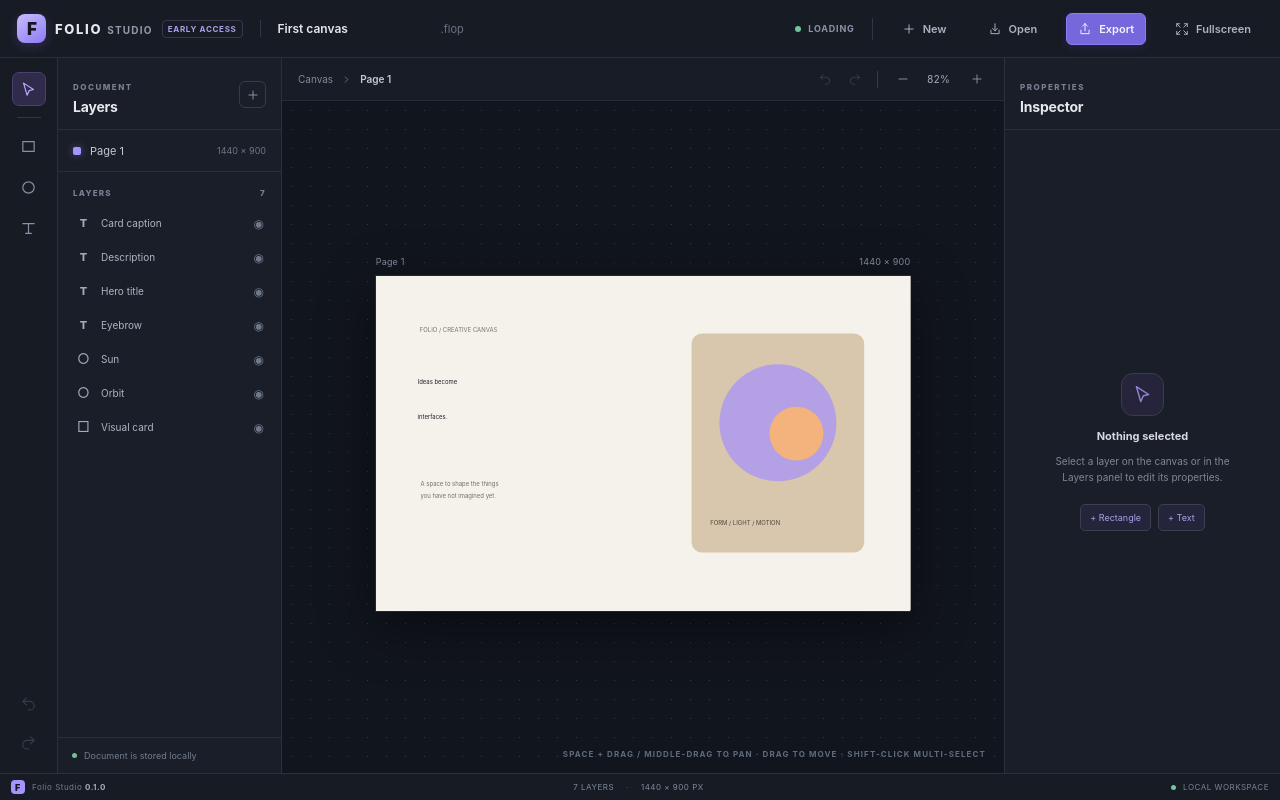
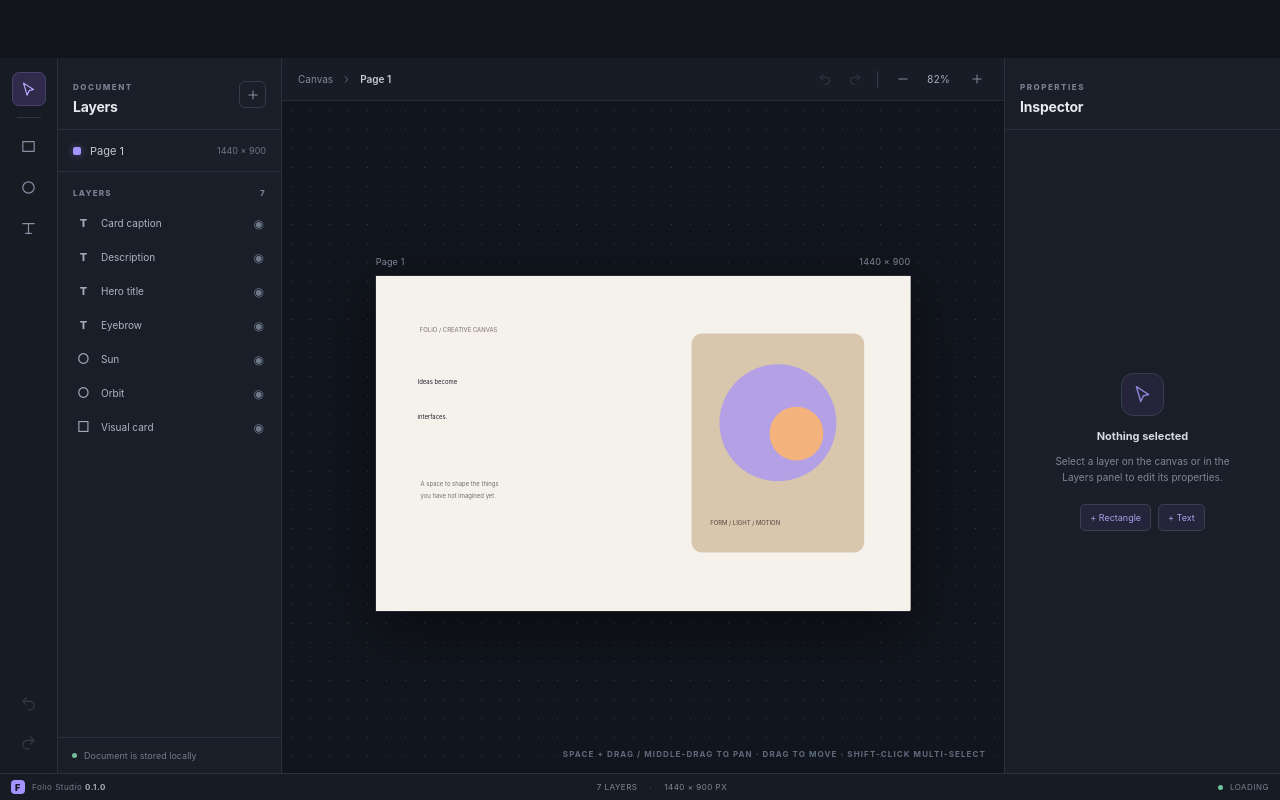
Before and after one commit to budapesservices-dotcom/folio-studio, a Preact app: page / in a window 1280 px wide. Built offline with nearby package versions, Linux system fonts and the light colour scheme.

Commit message:
refactor: remove the entire top toolbar for redesign

```diff
--- a/src/app/App.tsx
+++ b/src/app/App.tsx
@@ -1,8 +1,7 @@
-import { useEffect, useMemo, useReducer, useRef, useState } from 'preact/hooks';
+import { useEffect, useMemo, useReducer, useState } from 'preact/hooks';
 import { createInitialProject, createNode } from '../core/document/factory';
 import type { DesignNode } from '../core/document/types';
 import { loadMostRecentProject, saveProject } from '../core/persistence/indexedDb';
-import { downloadProject, readProjectFile } from '../core/persistence/projectFile';
 import { Canvas } from '../engines/canvas/Canvas';
 import { alignNodes, distributeNodes, type Alignment, type DistributionAxis } from '../engines/canvas/geometry';
 import { createEditorState, editorReducer } from './editorReducer';
@@ -41,27 +40,10 @@ function LayerIcon({ type }: { type: DesignNode['type'] }) {
 export function App() {
   const initialEditorState = useMemo(() => createEditorState(createInitialProject('First canvas')), []);
   const [state, dispatch] = useReducer(editorReducer, initialEditorState);
-  const [projectNameDraft, setProjectNameDraft] = useState(state.project.metadata.name);
   const [ready, setReady] = useState(false);
   const [saveStatus, setSaveStatus] = useState<'loading' | 'saving' | 'saved' | 'error'>('loading');
   const [notice, setNotice] = useState('');
   const [zoom, setZoom] = useState(0.82);
-  const [isFullscreen, setIsFullscreen] = useState(false);
-  const appShellRef = useRef<HTMLDivElement | null>(null);
-  const fileInputRef = useRef<HTMLInputElement | null>(null);
-
-  useEffect(() => {
-    const syncFullscreenState = () => {
-      setIsFullscreen(document.fullscreenElement === appShellRef.current);
-    };
-    document.addEventListener('fullscreenchange', syncFullscreenState);
-    syncFullscreenState();
-    return () => document.removeEventListener('fullscreenchange', syncFullscreenState);
-  }, []);
-
-  useEffect(() => {
-    setProjectNameDraft(state.project.metadata.name);
-  }, [state.project.metadata.id, state.project.metadata.name]);
 
   useEffect(() => {
     let active = true;
@@ -134,44 +116,6 @@ export function App() {
     dispatch({ type: 'transform-nodes', nodes: distributeNodes(selected, axis) });
   };
 
-  const handleImport = async (event: Event) => {
-    const input = event.currentTarget as HTMLInputElement;
-    const file = input.files?.[0];
-    if (!file) return;
-    try {
-      const project = await readProjectFile(file);
-      dispatch({ type: 'replace-project', project });
-      setNotice(`Opened ${file.name}`);
-    } catch (error) {
-      setNotice(error instanceof Error ? error.message : 'Could not open this project file.');
-    } finally {
-      input.value = '';
-    }
-  };
-
-  const handleNewProject = () => {
-    dispatch({ type: 'replace-project', project: createInitialProject('Untitled project') });
-  };
-
-  const toggleFullscreen = async () => {
-    const shell = appShellRef.current;
-    if (!shell) return;
-    try {
-      if (document.fullscreenElement === shell) {
-        await document.exitFullscreen();
-        return;
-      }
-      if (!document.fullscreenEnabled || typeof shell.requestFullscreen !== 'function') {
-        setNotice('True Fullscreen tidak tersedia di browser atau konteks halaman ini. Buka FOLIO melalui HTTPS atau localhost.');
-        return;
-      }
-      await shell.requestFullscreen();
-    } catch (error) {
-      console.error('Folio could not enter fullscreen:', error);
-      setNotice('Browser menolak permintaan fullscreen. Coba klik tombol Fullscreen langsung dari halaman FOLIO.');
-    }
-  };
-
   const statusLabel = saveStatus === 'loading'
     ? 'LOADING'
     : saveStatus === 'saving'
@@ -181,60 +125,7 @@ export function App() {
         : 'ALL CHANGES SAVED';
 
   return (
-    <div class="app-shell" ref={appShellRef}>
-      <header class="topbar">
-        <div class="brand-lockup">
-          <div class="brand-mark">F</div>
-          <div class="brand-name">FOLIO<span>STUDIO</span></div>
-          <span class="beta-tag">EARLY ACCESS</span>
-        </div>
-
-        <div class="project-title-wrap">
-          <input
-            class="project-title-input"
-            aria-label="Project name"
-            value={projectNameDraft}
-            onChange={(event) => setProjectNameDraft(event.currentTarget.value)}
-            onBlur={() => dispatch({ type: 'rename-project', name: projectNameDraft })}
-          />
-          <span class="project-extension">.flop</span>
-        </div>
-
-        <div class="topbar-spacer" />
-
-        <div class={`save-indicator save-${saveStatus}`}>
-          <span class="save-dot" />
-          {statusLabel}
-        </div>
-        <div class="topbar-divider" />
-        <button class="top-button subtle" onClick={handleNewProject} title="Create new project">
-          <Icon name="plus" /> <span>New</span>
-        </button>
-        <button class="top-button subtle" onClick={() => fileInputRef.current?.click()} title="Open .flop project">
-          <Icon name="import" /> <span>Open</span>
-        </button>
-        <button class="top-button primary" onClick={() => downloadProject(state.project)} title="Export .flop project">
-          <Icon name="export" /> <span>Export</span>
-        </button>
-        <button
-          class="top-button subtle fullscreen-button"
-          onClick={toggleFullscreen}
-          aria-label={isFullscreen ? 'Exit fullscreen' : 'Enter fullscreen'}
-          aria-pressed={isFullscreen}
-          title={isFullscreen ? 'Exit fullscreen (Esc)' : 'Enter true fullscreen'}
-        >
-          <Icon name={isFullscreen ? 'minimize' : 'maximize'} />
-          <span>{isFullscreen ? 'Exit fullscreen' : 'Fullscreen'}</span>
-        </button>
-        <input
-          ref={fileInputRef}
-          class="visually-hidden"
-          type="file"
-          accept=".flop,application/json"
-          onChange={handleImport}
-        />
-      </header>
-
+    <div class="app-shell">
       <nav class="tool-rail" aria-label="Insert tools">
         <button class="tool-button active" title="Select layer" aria-label="Select layer" onClick={() => dispatch({ type: 'select-node', nodeId: null })}>
           <Icon name="cursor" />
@@ -434,7 +325,7 @@ export function App() {
       <footer class="statusbar">
         <div><span class="status-brand">F</span><span>Folio Studio <b>0.1.0</b></span></div>
         <div class="status-center">{state.project.document.nodes.length} LAYERS <span>·</span> {state.project.document.width} × {state.project.document.height} PX</div>
-        <div class="status-right"><span class="status-ready-dot" /> LOCAL WORKSPACE</div>
+        <div class={`status-right save-${saveStatus}`} role="status" aria-live="polite"><span class="status-ready-dot" /> {statusLabel}</div>
       </footer>
 
       {notice && <div class="toast" role="status">{notice}</div>}
```
